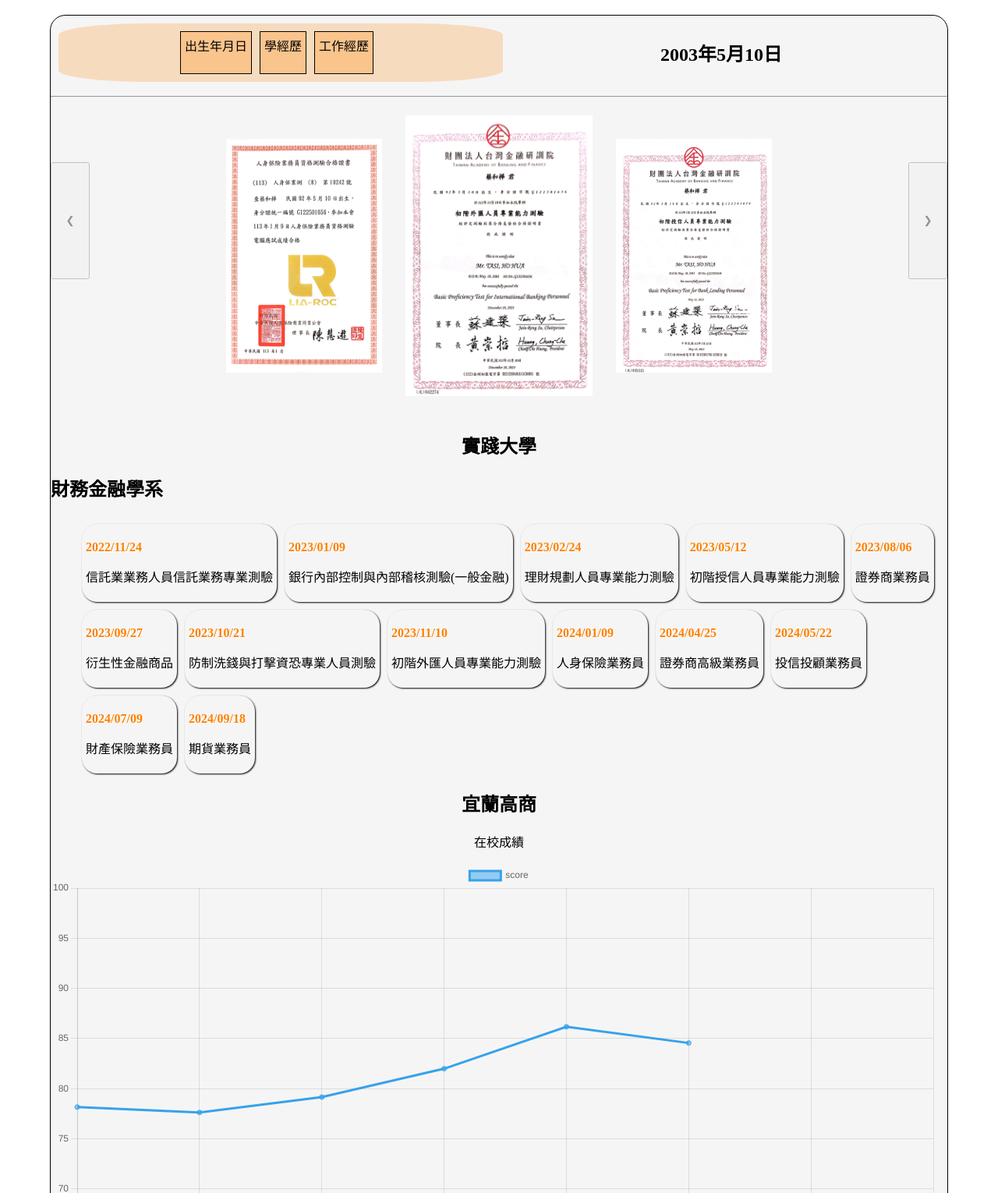
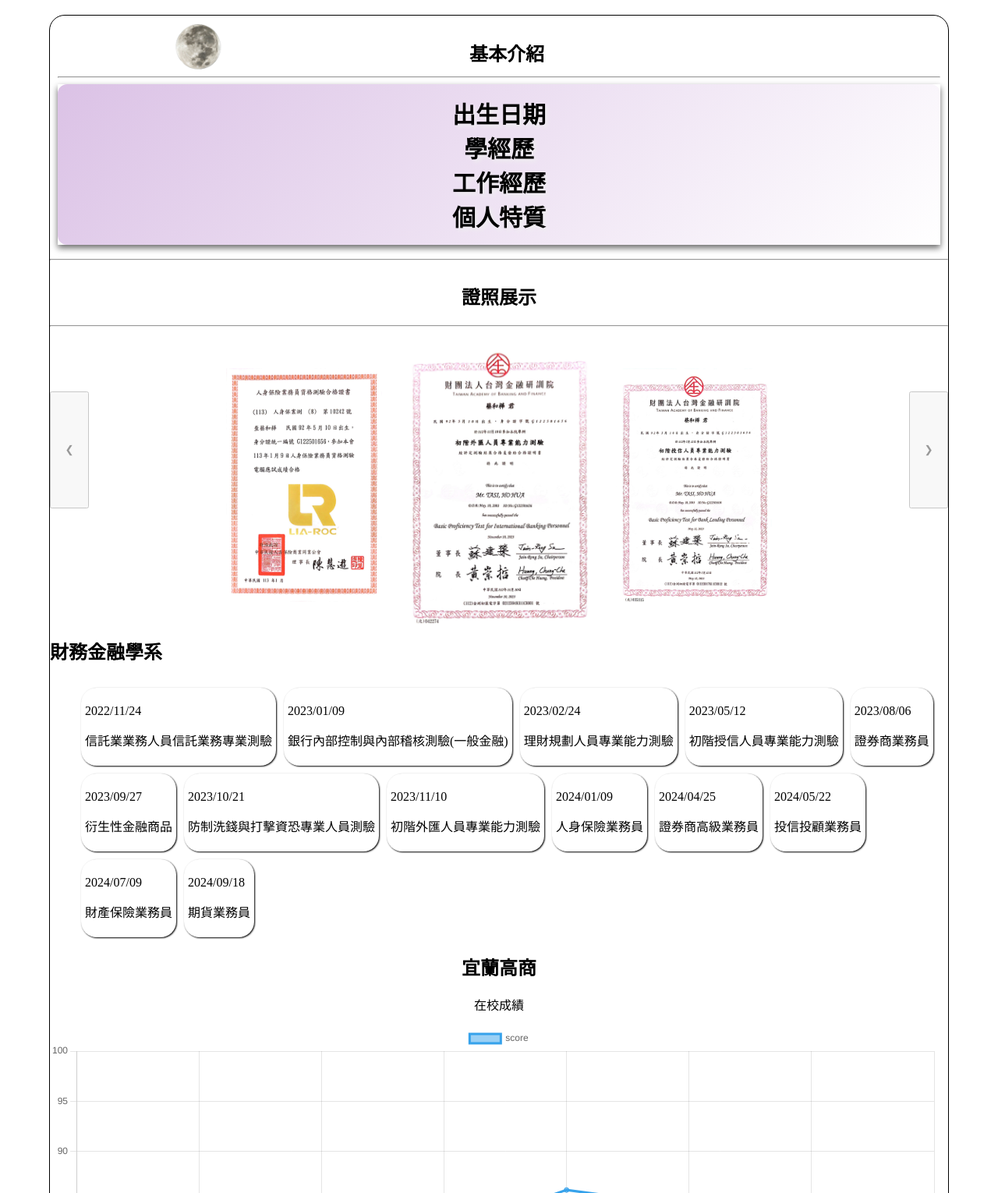
Before and after one commit to lotus0510/lotus_html, a plain HTML site: page introduced.html in a window 1280 px wide. Shown: the part 70-1600 px from the top of the page at 78% size. Drawn offline with nearby package versions, Linux system fonts and the light colour scheme.

Commit message:
20241026

```diff
--- /dev/null
+++ b/basic.js
@@ -0,0 +1,37 @@
+let button = document.getElementById('overview_box_button'); // 移到這裡
+let content = document.querySelectorAll('#overview_box_content div');
+let content_box = document.getElementById('overview_box_content')
+let check = true;
+
+let item_click = document.querySelectorAll('#overview_box_button_ul li');
+let item_result = document.querySelectorAll('#overview_box_content div');
+
+document.addEventListener('DOMContentLoaded', function() {
+    for (let i = 0; i < item_click.length; i++) {
+        item_click[i].onclick = ()=>{
+            move_box(i)
+        }
+    }
+});
+
+function move_box(element){
+    if(check){
+        button.style.width ='30%'
+        item_result[element].style.right = '0'
+        check = false
+        content_box.style.width = '70%'
+        item_result.forEach(function(num,index){
+            if(index!== element){
+                num.style.right = '0'
+                num.style.bottom = '-100%'
+            }
+        })
+    }else{
+
+        item_result.forEach(function(num){
+            num.style.right = '0'
+            num.style.bottom = '-100%'
+        })
+        item_result[element].style.bottom = '0'
+    }
+}
--- a/intro.css
+++ b/intro.css
@@ -1,21 +1,21 @@
 body{
-    max-width: 90%;
     margin: auto;
     padding: auto;
+    position: relative;
 }
 main{
     border: 1px solid;
     border-radius: 20px;
+    /* background-color: #F5F5F5;  */
+    min-height: 10vh;
+    width: 90%;
+    margin: auto;
 }
 
 header{
     background-color: #FFFFFF;
 }
-main{
 
-    background-color: #F5F5F5;
-    min-height: 10vh;
-}
 footer{
 background-color: #FAF9F6;
 min-height: 10vh;
@@ -27,36 +27,102 @@ h1{
 table{
     margin: auto;
 }
-#overview_button,#overview_content{
-    flex:1
+t1{
+    position: relative;
 }
+#t1_h1{
+    position: absolute;
+    width: 100%;
+}
+
+#moon{
+    height: 60px;
+    position: absolute;
+    transform-origin: center;
+    z-index: -1;
+}
+#moon_box{
+
+    height: 60px;
+}
+
 #overview{
     padding: 10px;
+    border-radius: 50px;
+    position: relative;
+}
+
+
+#overview_box{
     display: flex;
-}
-#overview_button{
-    display: flex;
-    background-color: #fac38d85;
-    /* border: 1px solid; */
-    border-radius: 20%;
-    width: 30%;
-    justify-content: center;
-    padding: 10px 10px 10px 0;
+    background: linear-gradient(135deg, rgba(204, 168, 219, 0.7), rgba(255, 255, 255, 0.5));
+    border-radius: 12px;
+    position: relative;
+    /* border:  3px solid; */
+    /* overflow: hidden; */
+
 
 }
-#overview_button div{
-    border: 1px solid;
-    padding: 5px;
-    margin: 0 5px 0 5px;
-    background-color: #fac48d;
+#overview_box_button{
+    width: 100%;
+    transition: width 1s ease;
 
+}
+#overview_box_button > ul {
+    margin: 0;
+    list-style: none;
+    padding: 15px;
+    box-shadow: 0 4px 8px rgba(0, 0, 0, 0.594);
+    transition: background-color 0.3s ease, transform 0.3s ease-in-out;
+}
+#overview_box_button  ul :hover{
+    background-color:rgba(202, 148, 224, 0.8);
+    transform: translateY(-3px);
+}
+#overview_box_button li{
+    font-weight: bolder;
+    text-shadow: 3px 3px 5px #f0f0f0;
+    font-size: 30px;
+    text-align: center;
+
+}
+#overview_box_content{
+    position: relative;
+    overflow: hidden;
+    width: 0;
+}
+#overview_box_content div{
+    position: absolute;
+
+    display: flex;
+    align-items: center;
+    justify-content: center;
+    width: 100%;
+    transition: right 1s ease, bottom 1s ease;
+    flex-direction: column;
+    height: 100%;
+    right: -100%;
+}
+
+
+#rader_chart{
+    width: 100%;
+    height: 150px;
+    display: flex;
+    justify-content: center;
+    align-items: center;
+    border: 1px solid black;
+}
+#rader{
+    border: 1px solid black;
+    background-color: #F5F5F5;
+    border-radius: 30%;
 
 }
 
 
-
 #sec2{
-    position: relative;
+    /* position: relative; */
     width: 100%;
     height: 400px;
 }
@@ -76,6 +142,9 @@ table{
 #right_arrow{
     right: 0;
 }
+#left_arrow{
+    left: 0;
+}
 
 .certificate_img{
     width: 200px;
@@ -93,7 +162,7 @@ table{
     display: flex;
     align-items: center;
     justify-content: center;
-    /* position: relative; */
+    position: relative;
 }
 .certificate_img img{
     height: 100%;
@@ -119,8 +188,16 @@ table{
     background-color: #b8ebff3c;
 }
 
-.date{
-    font-weight: bold;
-    color: #ff8000;
-    text-shadow: 1px 1px white;
+
+#circle{
+    height: 80px;
+    display: flex ;
+    justify-content: center;
+    align-items: center;
 }
+
+#circle img{
+    object-fit: cover;
+    height: 100%;
+    width: auto;
+}
--- a/intro.js
+++ b/intro.js
@@ -3,7 +3,7 @@ document.addEventListener('DOMContentLoaded',function(){
     fun_certificate_img()
     img_fun()
     fun_chart()
-    certificate_box()
+    fun_chart_rader()
 })
 
 let certificate = document.getElementById('certificate')
@@ -42,10 +42,9 @@ let img11 = 'img/20231021_防洗錢.jpg';
 let img12 = 'img/20240425_普業.jpg';
 let img13 = 'img/20240709_產險.jpg';
 let img14 = 'img/20240918_期貨.jpg';
+let img_box = [img1, img2, img3, img4, img5, img6, img7, img8, img9, img10, img11, img12, img13, img14];
+// 獲取月亮元素
 
-let img_box = [img1, img2, img3, img4, img5, img6, img7, img8, img9, img10, img11, img12, img13, img14];
-
-// 箭頭
 function img_fun() {
     let item = 0;
     const Rarrow = document.getElementById('right_arrow');
@@ -77,7 +76,7 @@ function img_fun() {
 
 function fun_chart(){
     let ctx = document.getElementById('mychart').getContext('2d')
-    let mychart = new Chart(ctx,{
+    new Chart(ctx,{
         type: 'line',
         data:{
             labels:['110-1','110-2','111-1','111-2','112-1','112-2','113-1','113-2'],
@@ -97,3 +96,32 @@ function fun_chart(){
 
     })
 }
+
+
+function fun_chart_rader() {
+    // 創建雷達圖
+    let rader = document.getElementById('rader').getContext('2d')
+    new Chart(rader,{
+        type: 'radar',
+        data:{
+            labels: ['團隊合作','服務精神','專業能力','細心與耐心'],
+            datasets:[{
+                label:'個人特質',
+                data:[5,8,9,7],
+            }]
+        },
+        options:{
+            responsive: true,
+            maintainAspectratio:true,
+            scales:{
+                r:{
+                    angleLines:{
+                        display:false
+                    },
+                    suggestedMin:0,
+                    suggestedMax:10,
+                },
+            }
+        }
+    })
+}
--- a/introduced.html
+++ b/introduced.html
@@ -14,31 +14,63 @@
     </header>
     <main>
         <section id=overview>
-            <div id="overview_button">
-                <div >出生年月日</div>
-                <div>學經歷</div>
-                <div>工作經歷</div>
+            <div id="t1">
+                <h1 id="t1_h1">基本介紹</h1>
+                <div id="moon_box">
+                    <img src="img\moon.png" alt=""id=moon>
+                </div>
             </div>
 
-            <div id="overview_content">
-                <div id="birthdat">
-                    <h1>2003年5月10日</h1>
+            <hr>
+
+            <div id="overview_box">
+                <div id="overview_box_button">
+                    <ul id="overview_box_button_ul">
+                        <li id="date_click">出生日期</li>
+                        <li id="school_click">學經歷</li>
+                        <li id="work_click">工作經歷</li>
+                        <li id="special_click">個人特質</li>
+                    </ul>
                 </div>
+
+                <div id="overview_box_content">
+                    <div id="date">
+                        <h1>2003年5月</h1>
+                        <h1>金牛座</h1>
+                    </div>
+                    <div id="school">
+                        <h1>宜蘭高商</h1>
+                        <h1>實踐大學</h1>
+                    </div>
+                    <div id="school">
+                        <h1>實踐大學圖書館</h1>
+                        <h1>國稅局報稅人員(一週)</h1>
+                    </div>
+                    <div id="emo">
+                        <h1>我也不知道</h1>
+                    </div>
+                </div>
+
             </div>
+
+
         </section>
         <hr>
         <section id="sec2">
             <div id="certificate_box">
+                <h1>證照展示</h1>
+                <hr>
                 <div id=certificate>
                     <div class="certificate_img"></div>
                     <div class="certificate_img"></div>
                     <div class="certificate_img"></div>
+                    <div id="arrow_box">
+                        <button class="arrow" id="left_arrow">&#10094;</button>
+                        <button class="arrow" id='right_arrow'>&#10095;</button>
+                    </div>
                 </div>
             </div>
-            <div id="arrow_box">
-                <button class="arrow" id="left_arrow">&#10094;</button>
-                <button class="arrow" id='right_arrow'>&#10095;</button>
-            </div>
+
         </section>
         <section id="sec_school">
             <div>
@@ -138,8 +170,14 @@
     </main>
     <footer>
         <p>I'm footer</p>
+        <div id="circle">
+            <img src="img\circle.png" alt="">
+        </div>
     </footer>
     <script src="intro.js"></script>
+    <script src="move.js"></script>
+    <script src="basic.js"></script>
+
     <script src="https://cdn.jsdelivr.net/npm/chart.js"></script>
 
 </body>
--- /dev/null
+++ b/move.js
@@ -0,0 +1,35 @@
+document.addEventListener('DOMContentLoaded',function(){
+    animate()
+})
+
+
+let moon = document.getElementById('moon')
+let moonbox = document.getElementById('moon_box')
+let position = 0
+let direction =1
+
+
+let angle = 0
+let angle_move = 0.3
+
+
+function movemoon(){
+    let moonboxwidth = moonbox.offsetWidth
+    let moonwidth = moon.offsetWidth
+    let maxposition = moonboxwidth - moonwidth
+
+    position += 0.5*direction
+    position = Math.max(0,Math.min(position,maxposition))
+
+    if(position===0 || position === maxposition){
+        direction = -direction
+        angle_move = -angle_move
+    }
+    angle = (angle+angle_move)%360
+    moon.style.transform = `translateX(${position}px) rotate(${angle}deg)`
+}
+
+function animate(){
+    movemoon()
+    requestAnimationFrame(animate)
+}
```
Also changed, not shown: img/circle.png (added), img/moon.png (added), img/sky copy.png (added), img/sky.png (added).
